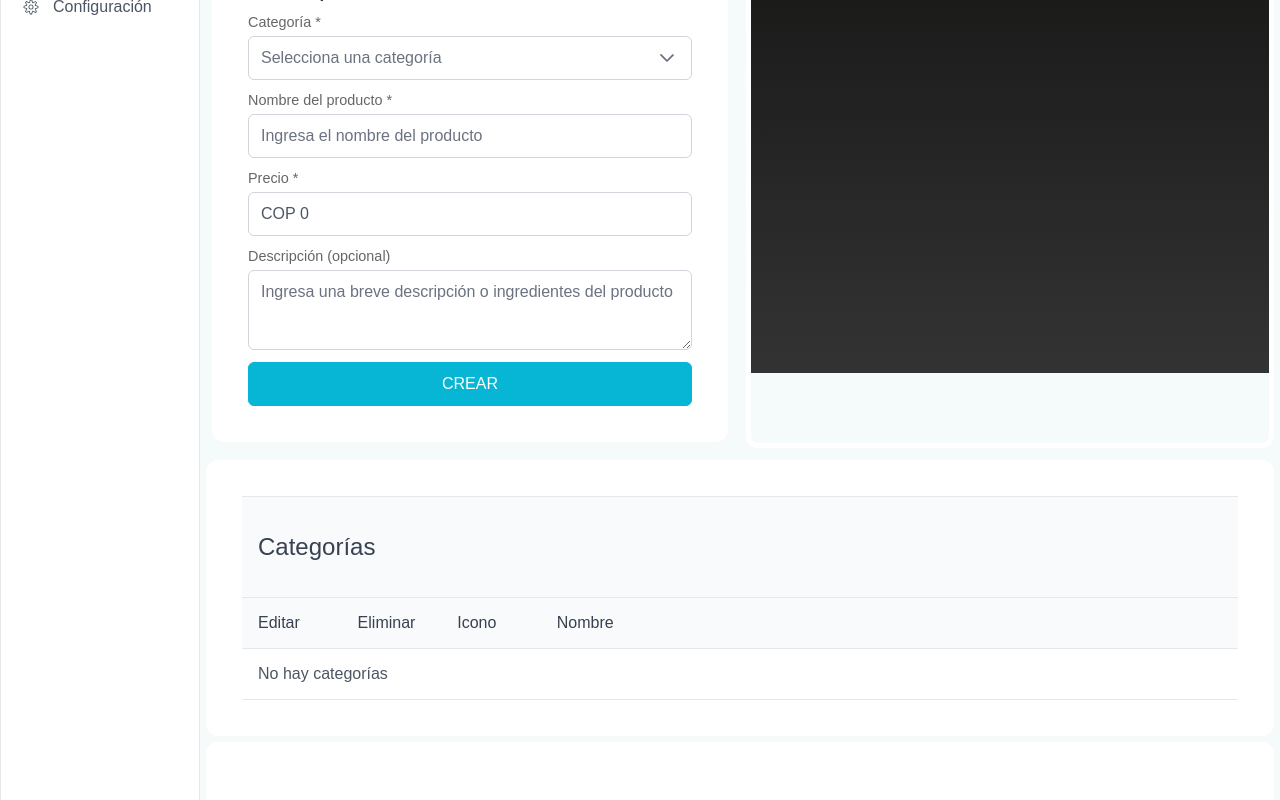
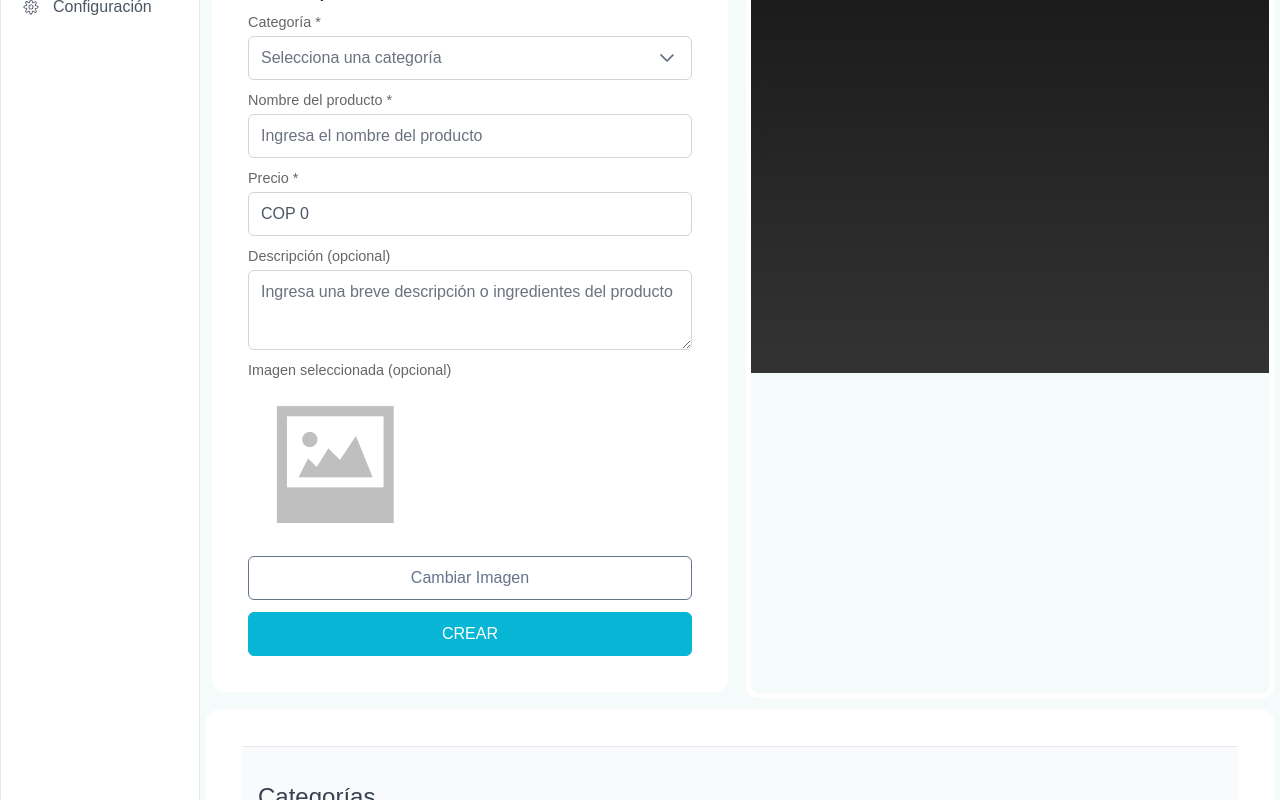
Before and after one commit to judisarodev/menusdeliciososweb, a React (Create React App) app: page /panel in a window 1280 px wide. Shown: the part 394-1194 px from the top of the page. Built offline with nearby package versions, Linux system fonts and the light colour scheme; a web font is replaced by a local one.

Commit message:
Se ajusta imagen del producto

```diff
--- a/src/backoffice/dish/dish-form/DishForm.js
+++ b/src/backoffice/dish/dish-form/DishForm.js
@@ -1,14 +1,15 @@
-import React, { useContext, useEffect, useRef, useState } from "react";
+import React, { useContext, useEffect, useState } from "react";
 import { InputText } from 'primereact/inputtext';
 import { Dropdown } from 'primereact/dropdown';
 import { InputNumber } from 'primereact/inputnumber';
 import { InputTextarea } from 'primereact/inputtextarea';
 import { Button } from 'primereact/button';
-import { OverlayPanel } from 'primereact/overlaypanel';
-import { IoAddOutline } from "react-icons/io5";
 import { Tooltip } from 'primereact/tooltip';
+import { MenuContext } from "../../context/restaurant/MenuContext";
+import noImage from './../../../assets/images/no-image.png';
+import { Image } from 'primereact/image';
+import { Dialog } from 'primereact/dialog';
 import { TokenContext } from "../../context/token/TokenContextProvider";
-import { MenuContext } from "../../context/restaurant/MenuContext";
 import './dishForm.scss';
 
 const DishForm = ({
@@ -24,16 +25,56 @@ const DishForm = ({
     const [name, setName] = useState(givenName);
     const [description, setDescription] = useState(givenDescription);
     const [price, setPrice] = useState(givenPrice);
-    const [image, setImage] = useState();
+    const [image, setImage] = useState(null);
     const [categories, setCategories] = useState([]);
     const [category, setCategory] = useState(givenCategory);
+    const [visible, setVisible] = useState(false);
+    const [images, setImages] = useState([]);
+
+    // Env
+    const BASE_URL = process.env.REACT_APP_URL;
 
     // Context
     const menuContext = useContext(MenuContext);
     const { menu } = menuContext;
+    const tokenContext = useContext(TokenContext);
+    const { token } = tokenContext;
+
+    const openDialog = () => {
+        setVisible(true);
+    };
+
+    const getImageTemplate = (url) => {
+        if (!url) {
+            return (
+                <div className="dish-form__get-image-temaplate">
+                    <Image src={noImage} alt="Image" width="150" preview />
+                </div>);
+        }
+        return (
+            <div className="dish-form__get-image-temaplate">
+                <Image src={BASE_URL + url} alt="Image" width="150" preview />
+            </div>
+        );
+    }
+
+    const imageTemplate = (image) => {
+        return (
+            <div className="dish-form__image-temaplate">
+                <Image src={BASE_URL + image.url} alt="Image" width="200" onClick={() => {
+                    setImage(image);
+                    setVisible(false);
+                }}/>
+            </div>
+        );
+    }
+
+    const onHide = () => {
+        setVisible(false);
+    };
 
     useEffect(() => {
-        if(menu && menu.categories){
+        if (menu && menu.categories) {
             setCategories(menu.categories.map((category) => {
                 return {
                     categoryId: category.categoryId,
@@ -41,9 +82,28 @@ const DishForm = ({
                 }
             }));
         }
-    }, [menu]);
 
-    return(<>
+        if(token){
+            fetch(BASE_URL + '/restaurant/get-images', {
+                method: 'GET',
+                headers: {
+                    'Content-Type': 'application/json',
+                    'Authorization': 'Bearer ' + token
+                }
+            }).then((response) => {
+                if (response.ok) {
+                    return response.json();
+                }
+                throw new Error('Error al consultar las imágenes');
+            }).then((data) => {
+                setImages(data);
+            }).catch((error) => {
+                console.error(error);
+            });
+        }
+    }, [menu, token]);
+
+    return (<>
         <Tooltip target=".tooltip-target" />
         <form className="dish-form__container">
             {showTitile && <div>
@@ -57,7 +117,7 @@ const DishForm = ({
                         onChange={(e) => setCategory(e.value)}
                         options={categories}
                         optionLabel="name"
-                    placeholder="Selecciona una categoría"/>
+                        placeholder="Selecciona una categoría" />
                 </div>
             </div>
 
@@ -66,7 +126,7 @@ const DishForm = ({
                 <InputText
                     value={name}
                     onChange={(e) => setName(e.target.value)}
-                placeholder="Ingresa el nombre del producto"/>
+                    placeholder="Ingresa el nombre del producto" />
             </div>
 
             <div className="dish-form__input-container">
@@ -77,7 +137,7 @@ const DishForm = ({
                     placeholder="Ingresa el costo del producto"
                     mode="currency"
                     currency="COP"
-                maxFractionDigits={0}/>
+                    maxFractionDigits={0} />
             </div>
 
             <div className="dish-form__input-container">
@@ -86,15 +146,36 @@ const DishForm = ({
                     value={description}
                     onChange={(e) => setDescription(e.target.value)}
                     placeholder="Ingresa una breve descripción o ingredientes del producto"
-                rows={3}/>
+                    rows={3} />
             </div>
 
+            <div>
+                <div className="dish-form__input-container">
+                    <label>Imagen seleccionada (opcional)</label>
+                </div>
+                <div>
+                    {getImageTemplate(image ? image.url : null)}
+                </div>
+                <div className="dish-form__input-container">
+                    <Button label="Cambiar Imagen" severity="secondary" outlined onClick={(e) => {
+                        e.preventDefault();
+                        openDialog();
+                    }} />
+                </div>
+            </div>
+
+            <Dialog header="Seleccionar Imagen" visible={visible} onHide={onHide} modal>
+                <div className="dish-form__images-container">{
+                    images.map((i) => imageTemplate(i))
+                }</div>
+            </Dialog>
+
             <Button
-                label={ buttonText }
+                label={buttonText}
                 onClick={(event) => {
                     event.preventDefault();
-                    if(name && price && category){
-                        action(name, price, category, description, image)
+                    if (name && price && category) {
+                        action(name, price, category, description, image.imageId)
                         setName('');
                         setPrice(0);
                         setCategory(null);
--- a/src/backoffice/dish/dish-form/dishForm.scss
+++ b/src/backoffice/dish/dish-form/dishForm.scss
@@ -44,3 +44,20 @@
     display: flex;
     justify-content: center;
 }
+.dish-form__image-input-container label{
+    width: 100%;
+}
+.dish-form__image-temaplate:hover{
+    cursor: pointer;
+    opacity: 80%;
+}
+.dish-form__images-container{
+    display: flex;
+    gap: 12px;
+    justify-content: center;
+    flex-direction: row;
+    flex-wrap: wrap;
+}
+.dish-form__get-image-temaplate{
+    margin: 12px;
+}
--- a/src/backoffice/dish/dishes-table/Table.js
+++ b/src/backoffice/dish/dishes-table/Table.js
@@ -114,11 +114,10 @@ const Table = () => {
     }
 
     const manageImageButtonTemplate = (rowData) => {
-        console.log(rowData.image);
         if(!rowData.image){
             return <Image src={noImage} alt="Image" width="60" preview />;
         }
-        return <Image src={rowData.image} alt="Image" width="50" preview />;
+        return <Image src={BASE_URL + rowData.image.url} alt="Image" width="60" preview />;
     }
 
     return(<div className="table__container">
--- a/src/backoffice/pages/home/Home.js
+++ b/src/backoffice/pages/home/Home.js
@@ -29,7 +29,7 @@ const Home = () => {
         message.current.show({severity, summary: text});
     }
 
-    const createDish = (name, price, category, description = '', image = 'image') => {
+    const createDish = (name, price, category, description = '', image) => {
         if(!name || !price || !category || !category.categoryId){
             showMessage('error', 'Error al crear el producto');
         }
@@ -42,7 +42,7 @@ const Home = () => {
                 name,
                 price,
                 description,
-                image,
+                imageId: image,
             }),
             headers: {
                 'Content-Type': 'application/json',
```
Lines whose indentation alone changed are shown as unchanged.
